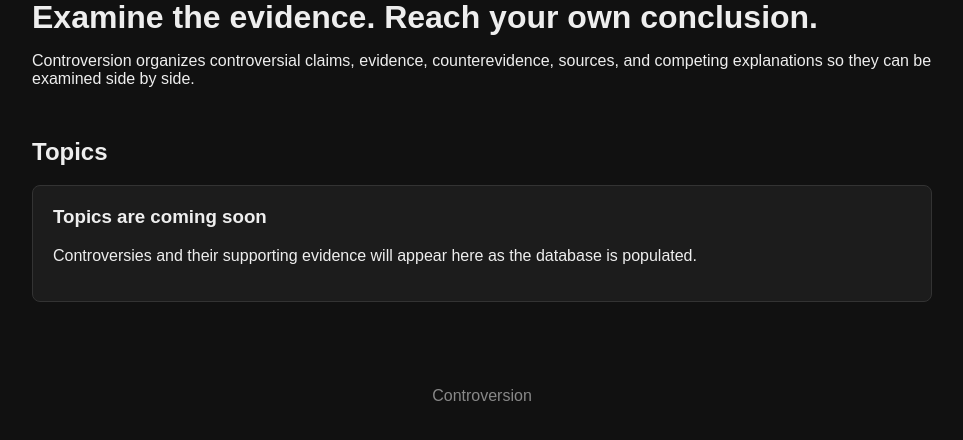
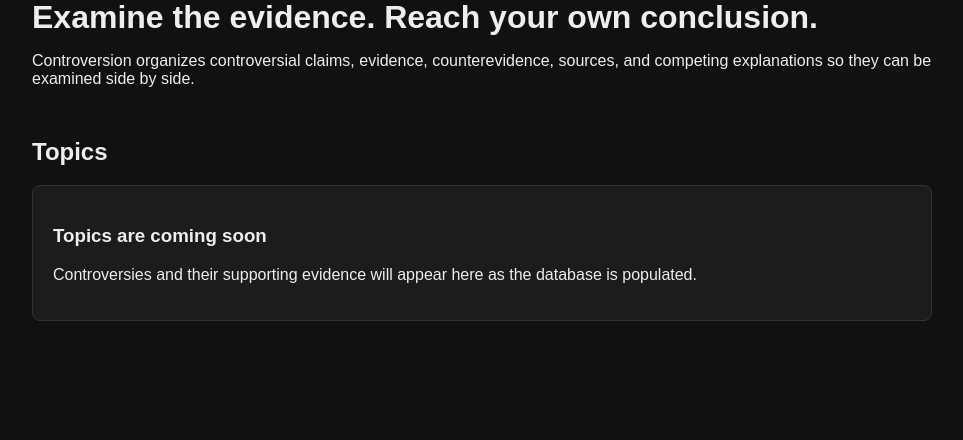
Before and after one commit to Xcnoevilx/Controversion, a Flask app: page / in a window 1280 px wide. Shown: the part 146-586 px from the top of the page, without its empty margins (158-1121 px from the left). Run offline with Flask 3, Linux system fonts and the light colour scheme.

Commit message:
Remove footer from index.html
Removed the footer section and adjusted HTML structure.

```diff
--- a/templates/index.html
+++ b/templates/index.html
@@ -45,7 +45,7 @@
             padding: 20px;
             margin-bottom: 15px;
         }
-
+f
         .topic-card h3 {
             margin-top: 0;
         }
@@ -92,8 +92,3 @@
 </main>
 
 <footer>
-    Controversion
-</footer>
-
-</body>
-</html>
```
